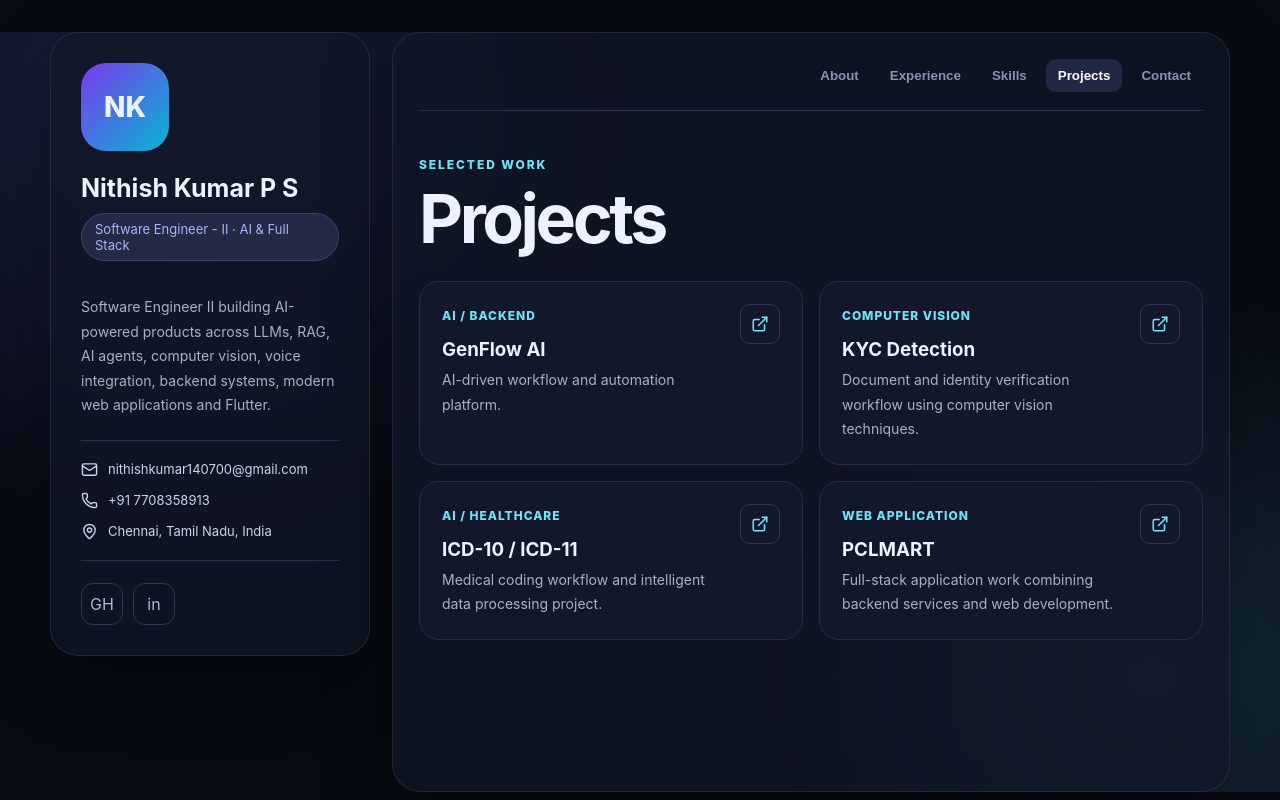
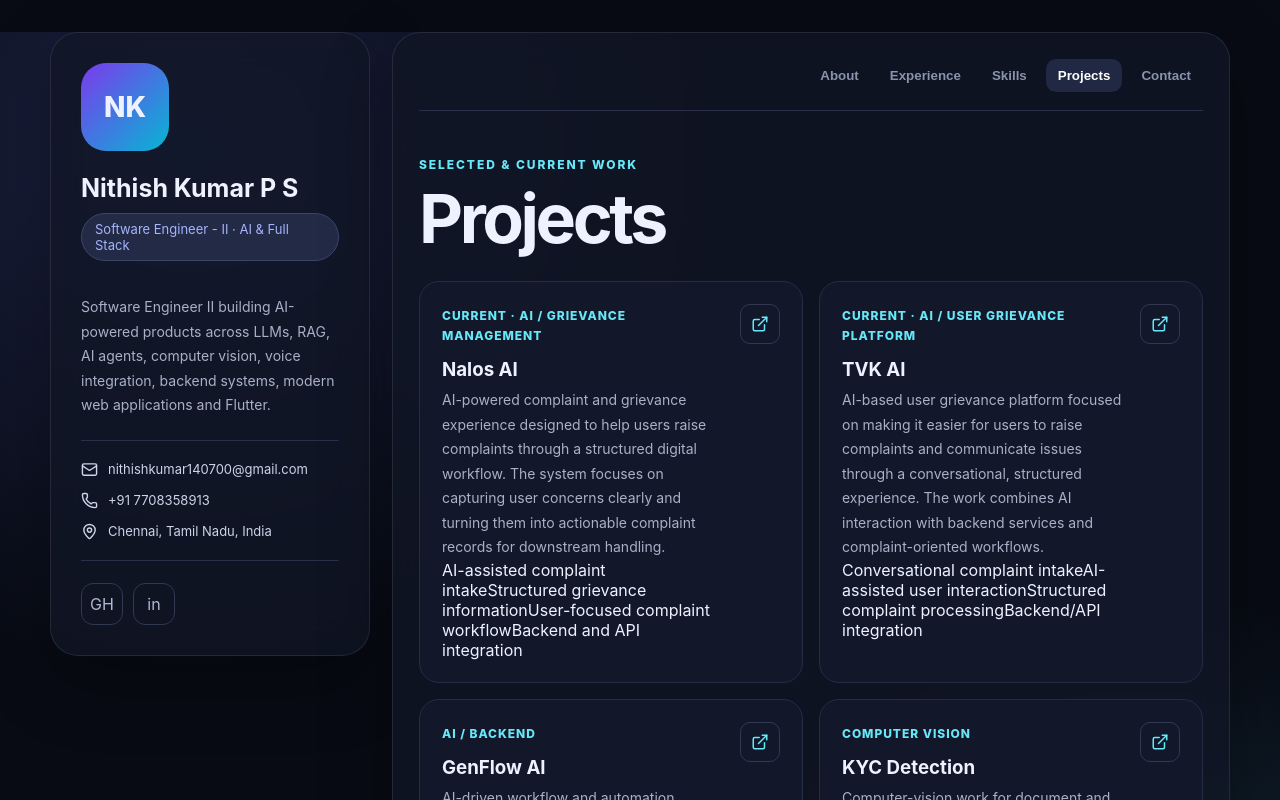
Before and after one commit to Nithishrish23/Nithish-portfolio, a React (Vite) app: page / in a window 1280 px wide. Both pictures are taken after a click on the button "Projects". Shown: the top 800 px of the page. Built offline with nearby package versions, Linux system fonts and the light colour scheme.

Commit message:
feat: expand current AI project portfolio

```diff
--- a/src/main.jsx
+++ b/src/main.jsx
@@ -5,15 +5,17 @@ import './styles.css';
 
 const experience = [
   { period: 'June 2025 — Present', role: 'Software Engineer - II', company: 'CodeDTX Solutions PVT LTD', bullets: ['Strong experience in Salesforce API & Metadata integration, enabling intelligent automation for permissions, user management, data analysis, and administrative operations through conversational interfaces.', 'Proven ability to develop secure, permission-aware action engines that propose, validate, and execute system changes with full auditability and role-based approvals.', 'Skilled in LLM integration (OpenAI, LLaMA, Gemini, OpenRouter, and Claude) for natural language understanding, tool orchestration, and real-time AI responses.'] },
-  { period: 'Oct 2024 — June 2025', role: 'Team Lead', company: 'PCL INFOTECH PVT LTD', bullets: ['Full Stack AI Developer specializing in developing B2B and B2C e-commerce websites using Flask for the backend, React for the frontend, and PostgreSQL for database management.', 'Expertise in integrating robust backend systems and connecting AI Agents to drive business automation and optimize user experience.'] },
-  { period: 'Aug 2023 — Oct 2024', role: 'AI Software associate', company: 'Green Books', bullets: ['Experienced AI Developer with a strong track record of deploying cutting-edge image identification software and optimizing backend systems for enhanced performance.', 'Proficient in designing and implementing advanced AI/ML algorithms, with a deep focus on testing, deployment, and ensuring robust security.'] }
+  { period: 'Oct 2024 — June 2025', role: 'Team Lead', company: 'PCL INFOTECH PVT LTD', bullets: ['Full Stack AI Developer specializing in B2B and B2C e-commerce applications using Flask, React and PostgreSQL.', 'Integrated backend systems and AI Agents to support business automation and improve user experience.'] },
+  { period: 'Aug 2023 — Oct 2024', role: 'AI Software associate', company: 'Green Books', bullets: ['Worked on AI-driven image identification software and backend optimization for reliable software delivery.', 'Designed and implemented AI/ML workflows with focus on testing, deployment and security.'] }
 ];
 
 const projects = [
-  { name: 'GenFlow AI', type: 'AI / Backend', text: 'AI-driven workflow and automation platform.', url: 'https://github.com/Nithishrish23/GenFlow-AI' },
-  { name: 'KYC Detection', type: 'Computer Vision', text: 'Document and identity verification workflow using computer vision techniques.', url: 'https://github.com/Nithishrish23' },
-  { name: 'ICD-10 / ICD-11', type: 'AI / Healthcare', text: 'Medical coding workflow and intelligent data processing project.', url: 'https://github.com/Nithishrish23' },
-  { name: 'PCLMART', type: 'Web Application', text: 'Full-stack application work combining backend services and web development.', url: 'https://github.com/Nithishrish23' },
+  { name: 'Nalos AI', type: 'Current · AI / Grievance Management', text: 'AI-powered complaint and grievance experience designed to help users raise complaints through a structured digital workflow. The system focuses on capturing user concerns clearly and turning them into actionable complaint records for downstream handling.', highlights: ['AI-assisted complaint intake', 'Structured grievance information', 'User-focused complaint workflow', 'Backend and API integration'], url: 'https://github.com/Nithishrish23' },
+  { name: 'TVK AI', type: 'Current · AI / User Grievance Platform', text: 'AI-based user grievance platform focused on making it easier for users to raise complaints and communicate issues through a conversational, structured experience. The work combines AI interaction with backend services and complaint-oriented workflows.', highlights: ['Conversational complaint intake', 'AI-assisted user interaction', 'Structured complaint processing', 'Backend/API integration'], url: 'https://github.com/Nithishrish23' },
+  { name: 'GenFlow AI', type: 'AI / Backend', text: 'AI-driven workflow and automation platform combining backend services with intelligent task orchestration.', highlights: ['AI workflow automation', 'Backend services', 'Tool-oriented processing'], url: 'https://github.com/Nithishrish23/GenFlow-AI' },
+  { name: 'KYC Detection', type: 'Computer Vision', text: 'Computer-vision work for document and identity verification workflows, focused on image-based detection and automated processing.', highlights: ['Computer vision', 'Document processing', 'Automated detection'], url: 'https://github.com/Nithishrish23' },
+  { name: 'ICD-10 / ICD-11', type: 'AI / Healthcare', text: 'Intelligent data-processing work around medical coding workflows and structured healthcare information.', highlights: ['AI-assisted processing', 'Healthcare data', 'Structured coding workflow'], url: 'https://github.com/Nithishrish23' },
+  { name: 'PCLMART', type: 'Full Stack Web Application', text: 'Full-stack application development combining backend services, web interfaces, database integration and business workflows.', highlights: ['React', 'Flask', 'PostgreSQL', 'Business workflows'], url: 'https://github.com/Nithishrish23' },
 ];
 
 const skills = [
@@ -50,10 +52,10 @@ function App() {
     </aside>
     <main className="content glass">
       <nav>{['about','experience','skills','projects','contact'].map(x => <button className={tab === x ? 'active' : ''} onClick={() => setTab(x)} key={x}>{x}</button>)}</nav>
-      {tab === 'about' && <section className="page"><p className="eyebrow">AI • LLMs • RAG • Agents • Full Stack</p><h2>Engineering AI systems and production-ready applications.</h2><p className="lead">I work across Python backend engineering, modern web development, AI/ML, LLM applications, RAG pipelines, AI agents, computer vision, voice integration and Flutter development.</p><div className="cards"><article><BrainCircuit/><h3>AI & LLM Engineering</h3><p>LLM applications, RAG, AI agents, prompt-driven workflows and integrations with OpenAI and Claude.</p></article><article><Bot/><h3>AI Agents & Automation</h3><p>Tool orchestration, conversational interfaces, permission-aware actions and business automation.</p></article><article><Code2/><h3>Backend & Web</h3><p>Python, FastAPI, Flask, PostgreSQL, MySQL, React and Next.js for production applications.</p></article><article><Mic/><h3>Vision & Voice</h3><p>Computer vision systems, image-based workflows and voice-enabled AI experiences.</p></article></div></section>}
+      {tab === 'about' && <section className="page"><p className="eyebrow">AI • LLMs • RAG • Agents • Full Stack</p><h2>Engineering AI systems and production-ready applications.</h2><p className="lead">I work across Python backend engineering, modern web development, AI/ML, LLM applications, RAG pipelines, AI agents, computer vision, voice integration and Flutter development.</p><div className="cards"><article><BrainCircuit/><h3>AI & LLM Engineering</h3><p>LLM applications, RAG, AI agents, prompt-driven workflows and integrations with OpenAI and Claude.</p></article><article><Bot/><h3>AI Agents & Automation</h3><p>Tool orchestration, conversational interfaces, permission-aware actions and business automation.</p></article><article><Code2/><h3>Backend & Web</h3><p>Python, FastAPI, Flask, PostgreSQL, MySQL, React and Next.js for production applications.</p></article><article><Mic/><h3>Vision & Voice</h3><p>Computer vision systems, image-based workflows and voice-enabled AI experiences.</p></article></div><div className="current-work"><p className="eyebrow">Current work</p><h3>Nalos AI & TVK AI</h3><p>Currently working on AI-driven user grievance experiences that help users raise complaints through structured and conversational workflows, connecting AI interaction with backend services.</p></div></section>}
       {tab === 'experience' && <section className="page"><p className="eyebrow">Career</p><h2>Experience</h2>{experience.map(e => <article className="timeline" key={e.company}><span>{e.period}</span><h3>{e.role} · {e.company}</h3><ul>{e.bullets.map((bullet, i) => <li key={i}>{bullet}</li>)}</ul></article>)}</section>}
       {tab === 'skills' && <section className="page"><p className="eyebrow">Technical stack</p><h2>Skills & Expertise</h2><div className="skill-grid">{skills.map(s => <span key={s}>{s}</span>)}</div></section>}
-      {tab === 'projects' && <section className="page"><p className="eyebrow">Selected work</p><h2>Projects</h2><div className="project-grid">{projects.map(p => <article className="project" key={p.name}><div><small>{p.type}</small><h3>{p.name}</h3><p>{p.text}</p></div><a href={p.url} target="_blank" rel="noreferrer"><ExternalLink size={18}/></a></article>)}</div></section>}
+      {tab === 'projects' && <section className="page"><p className="eyebrow">Selected & current work</p><h2>Projects</h2><div className="project-grid">{projects.map(p => <article className="project" key={p.name}><div><small>{p.type}</small><h3>{p.name}</h3><p>{p.text}</p><div className="project-tags">{p.highlights.map(h => <span key={h}>{h}</span>)}</div></div><a href={p.url} target="_blank" rel="noreferrer" aria-label={`Open ${p.name}`}><ExternalLink size={18}/></a></article>)}</div></section>}
       {tab === 'contact' && <section className="page"><p className="eyebrow">Let's connect</p><h2>Contact me</h2><p className="lead">Send a message and it will be forwarded securely to the configured Google Sheet.</p><form onSubmit={submit}><div className="form-grid"><input required value={form.fullname} onChange={e=>setForm({...form,fullname:e.target.value})} placeholder="Full name"/><input required type="email" value={form.email} onChange={e=>setForm({...form,email:e.target.value})} placeholder="Email address"/><input required value={form.country} onChange={e=>setForm({...form,country:e.target.value})} placeholder="Country"/><input required value={form.mobile} onChange={e=>setForm({...form,mobile:e.target.value})} placeholder="Mobile number"/></div><textarea required value={form.message} onChange={e=>setForm({...form,message:e.target.value})} placeholder="Your message" rows="6"/><button className="send" disabled={sending}>{sending ? 'Sending…' : <><Send size={17}/> Send Message</>}</button></form>{status.message && <div className={'status '+status.type}>{status.type==='success' && <CheckCircle2 size={18}/>} {status.message}</div>}</section>}
     </main>
   </div>;
```
